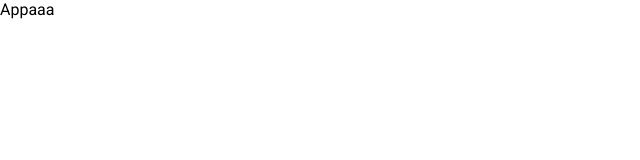
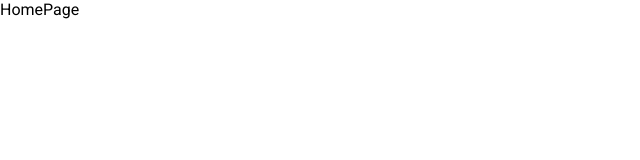
Before and after one commit to DevDaniloSants/mcDecos, a React (Vite) app: page / in a window 1280 px wide. Shown: the top 160 px of the page, without its empty margins (0-640 px from the left). Built offline with nearby package versions, Linux system fonts and the light colour scheme.

Commit message:
feat: add React Router Dom and Home Page in project

```diff
--- a/package.json
+++ b/package.json
@@ -12,7 +12,8 @@
     },
     "dependencies": {
         "react": "^18.3.1",
-        "react-dom": "^18.3.1"
+        "react-dom": "^18.3.1",
+        "react-router-dom": "^6.23.1"
     },
     "devDependencies": {
         "@types/react": "^18.3.3",
--- a/src/App.tsx
+++ b/src/App.tsx
@@ -1,5 +1,16 @@
+import { RouterProvider, createBrowserRouter } from 'react-router-dom'
+
+import HomePage from './pages/home/home.page'
+
+const router = createBrowserRouter([
+    {
+        path: '/',
+        element: <HomePage />,
+    },
+])
+
 const App = () => {
-    return <div>Appaaa</div>
+    return <RouterProvider router={router} />
 }
 
 export default App
--- /dev/null
+++ b/src/pages/home/home.page.tsx
@@ -0,0 +1,5 @@
+const HomePage = () => {
+    return <div>HomePage</div>
+}
+
+export default HomePage
```
Also changed, not shown: 1 other file (tests, documents, lock files or other folders).
